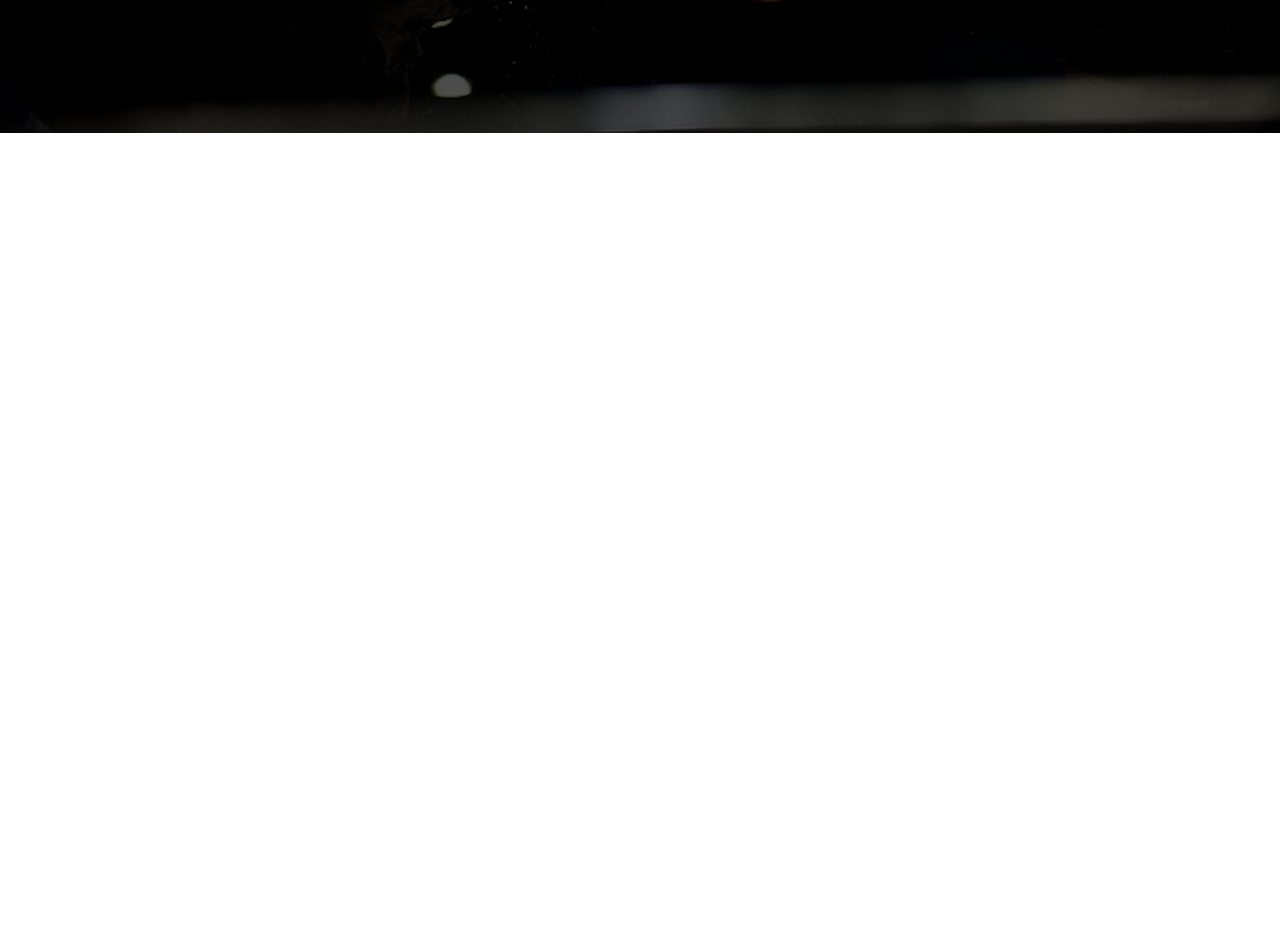
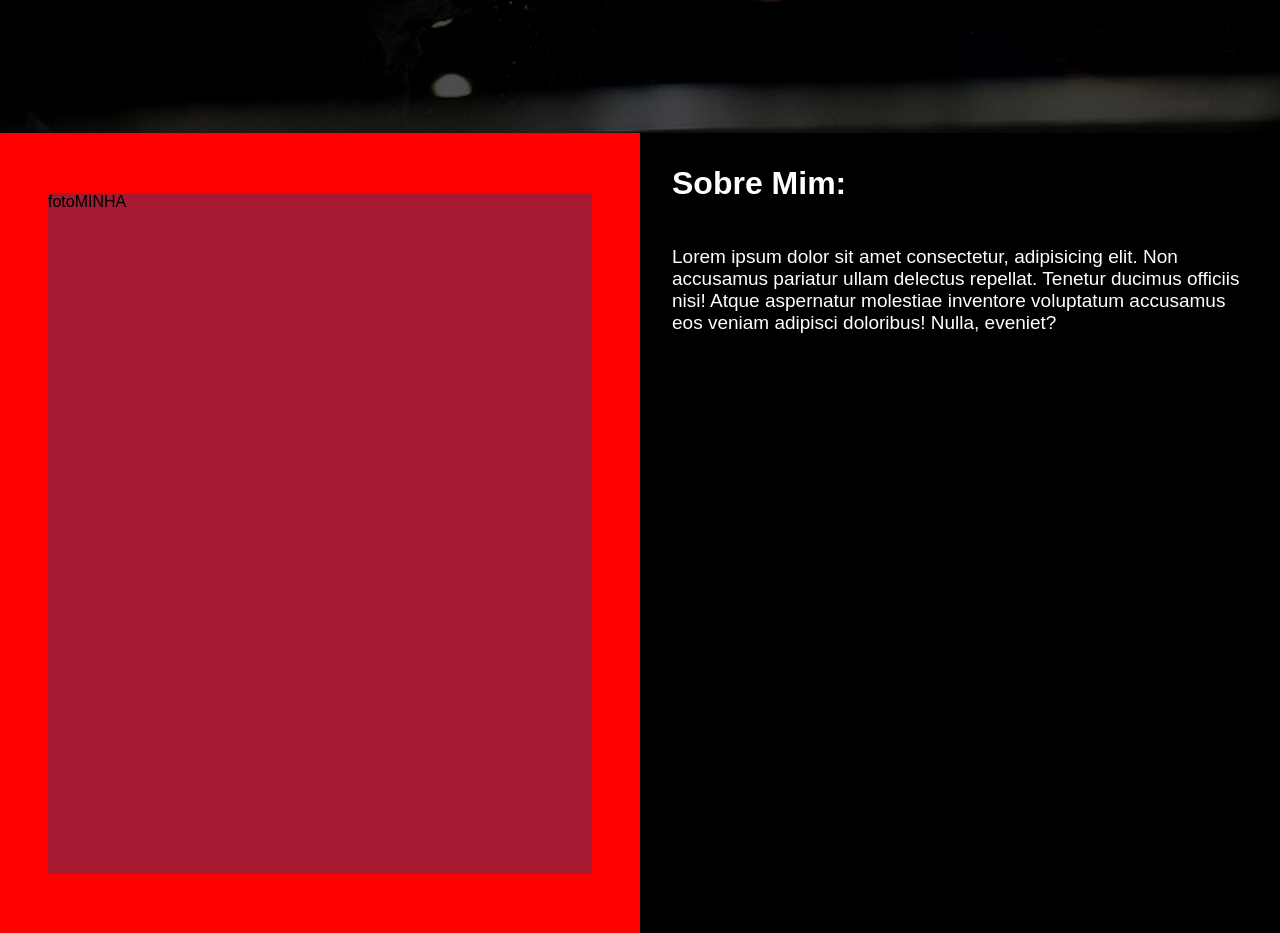
Before and after one commit to enricoferrer/Projeto-Individual, a plain HTML site: page Site/index.html in a window 1280 px wide. Shown: the part 795-1728 px from the top of the page. Drawn offline with Linux system fonts and the light colour scheme; a web font is replaced by a local one.

Commit message:
tela de sobre mim e ajuste da foto do cadastro

```diff
--- a/Site/assets/css/style.css
+++ b/Site/assets/css/style.css
@@ -43,10 +43,6 @@ a :hover{
 
 }
 
-.loginCont {
-    background-color: white;
-}
-
 .Inicio {
     height: 864px;
     background: linear-gradient(rgba(0, 0, 0, 0.7), rgba(0, 0, 0, 0.7)),
@@ -82,5 +78,37 @@ a :hover{
 }
 .sobreMim {
     height: 800px;
-    color: whitesmoke;
+    display: flex;
+    flex-direction: row;
 }
+
+.ContImagemSM {
+    width: 50%;
+    height: 100%;
+    background-color: red;
+    display: flex;
+    align-items: center;
+    justify-content: center;
+}
+
+.ContTextoSM {
+    width: 50%;
+    height: 100%;
+    background-color: #000;
+    color: white;
+}
+
+.textoSM {
+    color: white;
+    padding: 5%;
+}
+
+.textoSM span{
+    font-size: 19px;
+}
+
+.imagemSM {
+    width: 85%;
+    height: 85%;
+    background-color: #A51931;
+}
--- a/Site/assets/css/styleCadastro.css
+++ b/Site/assets/css/styleCadastro.css
@@ -74,7 +74,7 @@ a :hover {
 
 .form-image img{
     width: 40rem;
-    height: 38rem;
+    height: 35rem;
 }
 
 .form {
@@ -174,7 +174,7 @@ a :hover {
 }
 
 @media screen and (max-width: 1330px) {
-    .form-image {
+    .form-image img {
         display: none;
     }
     .container {
--- a/Site/index.html
+++ b/Site/index.html
@@ -28,7 +28,19 @@
         </div>
 
         <div class="sobreMim">
+            <div class="ContImagemSM">
+                <div class="imagemSM">
+                    fotoMINHA
+                </div>
+            </div>
 
+            <div class="ContTextoSM">
+                <div class="textoSM">
+                    <h1>Sobre Mim:</h1>
+                    <span><br><br>Lorem ipsum dolor sit amet consectetur, adipisicing elit. Non accusamus pariatur ullam delectus repellat.
+                        Tenetur ducimus officiis nisi! Atque aspernatur molestiae inventore voluptatum accusamus eos veniam adipisci doloribus! Nulla, eveniet?</span>
+                </div>
+            </div>
         </div>
     </main>
 </body>
```
